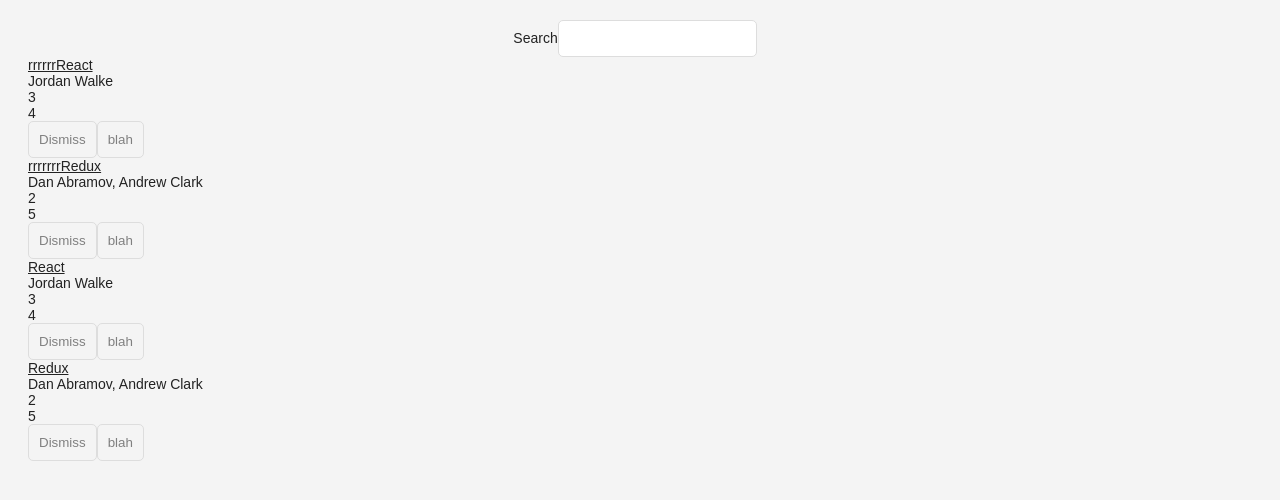
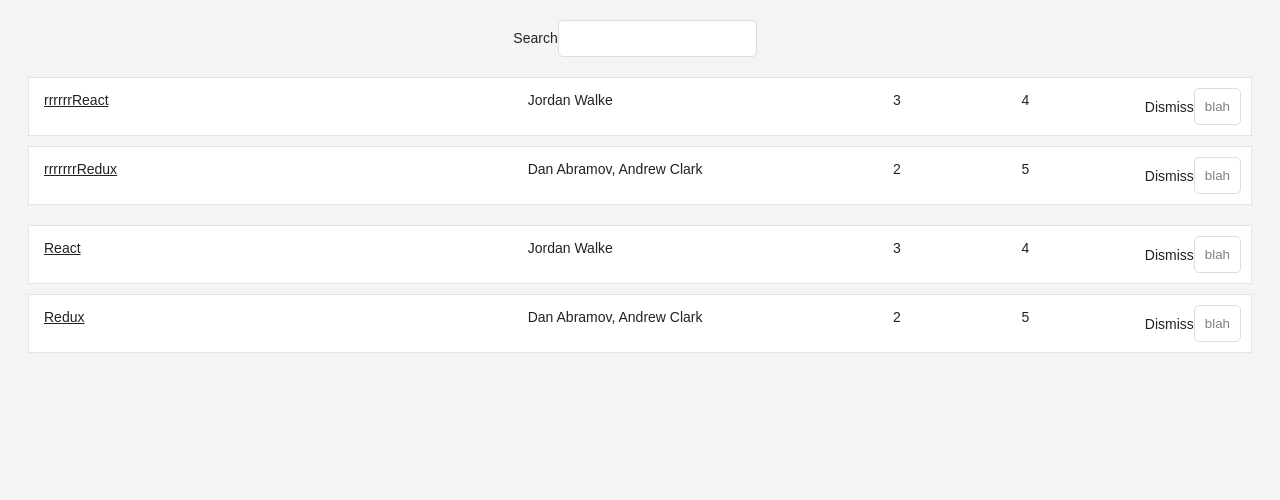
Before and after one commit to mgnking12/ReactPractice, a React (Create React App) app: page / in a window 1280 px wide. Shown: the top 500 px of the page. Built offline with nearby package versions, Linux system fonts and the light colour scheme.

Commit message:
preparing for API, added URL and notes

```diff
--- a/src/App.js
+++ b/src/App.js
@@ -1,5 +1,13 @@
 import React, { Component } from 'react';
 import './App.scss';
+
+const DEFAULT_QUERY = 'redux';
+const PATH_BASE = 'https://hn.algolia.com/api/v1';
+const PATH_SEARCH = '/search';
+const PARAM_SEARCH = 'query=';
+
+// template literals can be used in ES6 and are done with back-ticks  https://developer.mozilla.org/en/docs/Web/JavaScript/Reference/Template_literals
+const url = `${PATH_BASE}${PATH_SEARCH}?${PARAM_SEARCH}${DEFAULT_QUERY}`;
 
  const list = [
   {
@@ -39,6 +47,16 @@
   },
 ];
 
+const largeColumn = {
+  width: '40%',
+};
+const midColumn = {
+  width: '30%',
+};
+const smallColumn = {
+  width: '10%',
+};
+
 // not sure why it is telling me to make this function outside of the react component? Does it have to do with it being a higher order function?
 const isSearched = searchTerm => item =>
 item.title.toLowerCase().includes(searchTerm.toLowerCase()) ||
@@ -47,6 +65,7 @@
 
 // 'class App' is declaring a component using React ES6 class component, after you have declared a component, you can use it as an element anywhere in your application by creating an instance of it ex: <App />  ///////// we are then extending the Component class that we are importing above from React
 class App extends Component {
+  // constructor(props) is a lifestyle method, you can set your state here and bind class methods here as well
   constructor(props){
     super(props);
     this.state = {
@@ -72,6 +91,7 @@
     this.setState({ searchTerm: event.target.value });
   }
 
+// render is a mandatory lifecycle method that returns elements as the output of a component
   render() {
     const { searchTerm, list, list2 } = this.state; //Destructuring in JavaScript ES6 provides easier access to properties in objects and arrays, this way we don't have to keep typing this.state when we access searchTerm and list from here on out!
     return (
@@ -109,7 +129,7 @@
 // Functional Stateless Components are functions that take input and return an output, they also have no local state meaning you cannot access or update the state. The inputs are the props, and the output is a component instance in plain JSX
 // This is the ES5 Version
 // function Search({value, onChange, children}){
-//   // const {value, onChange, children} = this.props; instead of destructuring the props this way, we are going to do it in the function signature above
+//   // const {value, onChange, children} = this.props; instead of destructuring the props this way, we are going to do it in the function signature above https://www.youtube.com/watch?v=PB_d3uBkQPs
 //   return(
 //     <form>
 //     children
@@ -124,6 +144,7 @@
 
 // this is the ES6 version
 const Search = ({value, onChange, children}) => {
+  // const {value, onChange, children} = this.props; instead of destructuring the props this way, we are going to do it in the function signature above https://www.youtube.com/watch?v=PB_d3uBkQPs
 // putting {return()} makes this a "block body" meaning before the return we could do something else if needed to make it more complex
   return(
     <form>
@@ -157,23 +178,21 @@
 
 const Table = ({list, pattern, onDismiss}) => {
   return(
-    <div>
+    <div className="table">
         {list.filter(isSearched(pattern)).map(item => //when using js es6 you can remove the parenthesis around the argument if you are only going to have one instead of using (item) you can just using 'item' as we are doing.
             // return ( /////////this is used when you have a "block body" we removed it because we had a "concise body" when using ES6 and in a concise body an implicit return is attached so there is no need to add return()
               // React can identify modified items when the list changes with a key identifier ////// avoid using the index in an array as the idenifier, the index is not stable and you always need a stable key identifier
-              <div key={item.objectID}>
-                <ul>
-                  <li className="title">
+              <div key={item.objectID} className="table-row">
+                  <span style={largeColumn} className="title">
                     <a href={item.url}>{item.title}</a>
-                  </li>
-                  <li>{item.author}</li>
-                  <li>{item.num_comments}</li>
-                  <li>{item.points}</li>
-                </ul>
+                  </span>
+                  <span style={midColumn}>{item.author}</span>
+                  <span style={smallColumn}>{item.num_comments}</span>
+                  <span style={smallColumn}>{item.points}</span>
 
 
                 {/* this button is an example of unidirectional data flow of React. An action is triggered in the view layer with onClick(), a function or class method modifies the local component state, and then the render() method of the component runs again to update the view. */}
-                <Button onClick={() => onDismiss(item.objectID)} >
+                <Button onClick={() => onDismiss(item.objectID)} className="button-inline">
                 {/* This on click function has one function wrapped in another so it won't execute on page load, if we didn't have to pass anything to onDismiss we could just do onClick={onDismiss}, but since we need the item.objectID for the onDismiss function we had to have it in another function. Read more about it on the the-road-to-learn-react.pdf on page 44...... This concept is called higher-order functions in JavaScript */}
                 Dismiss
                 </Button>
```
